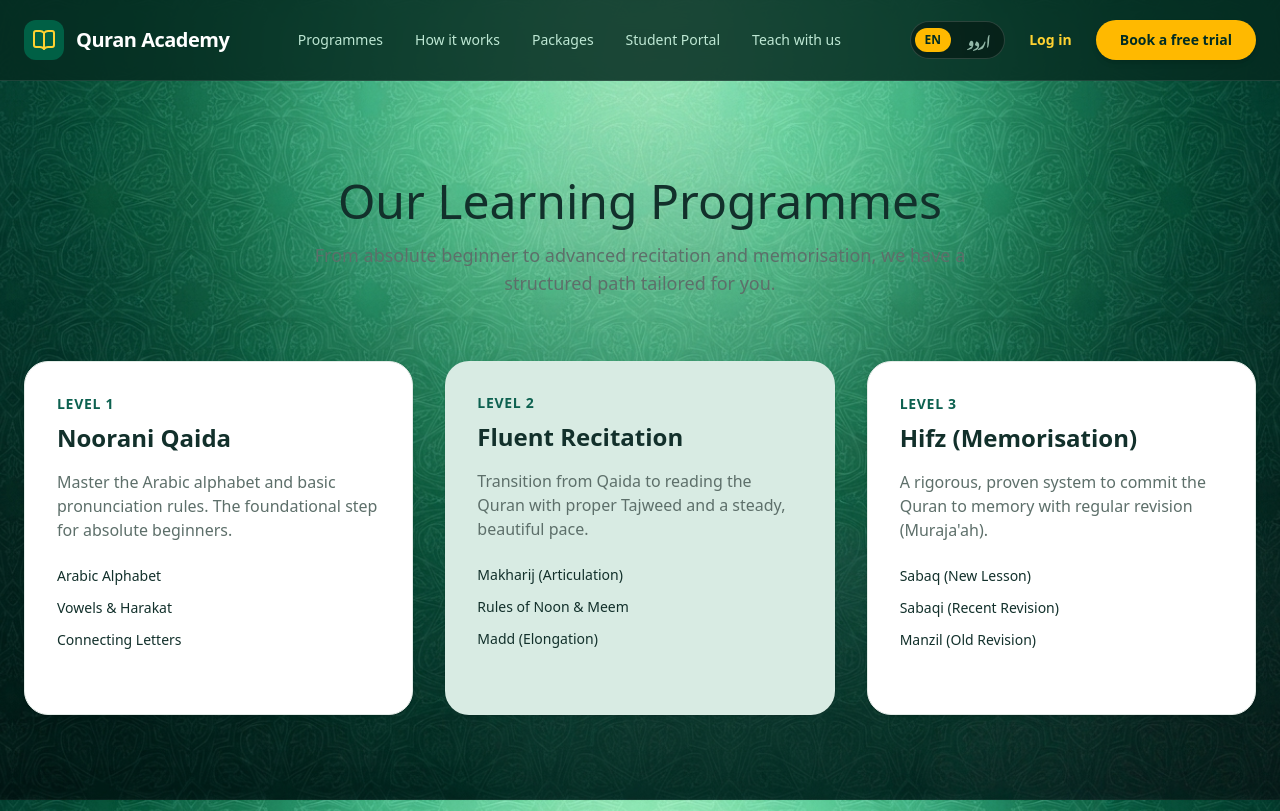
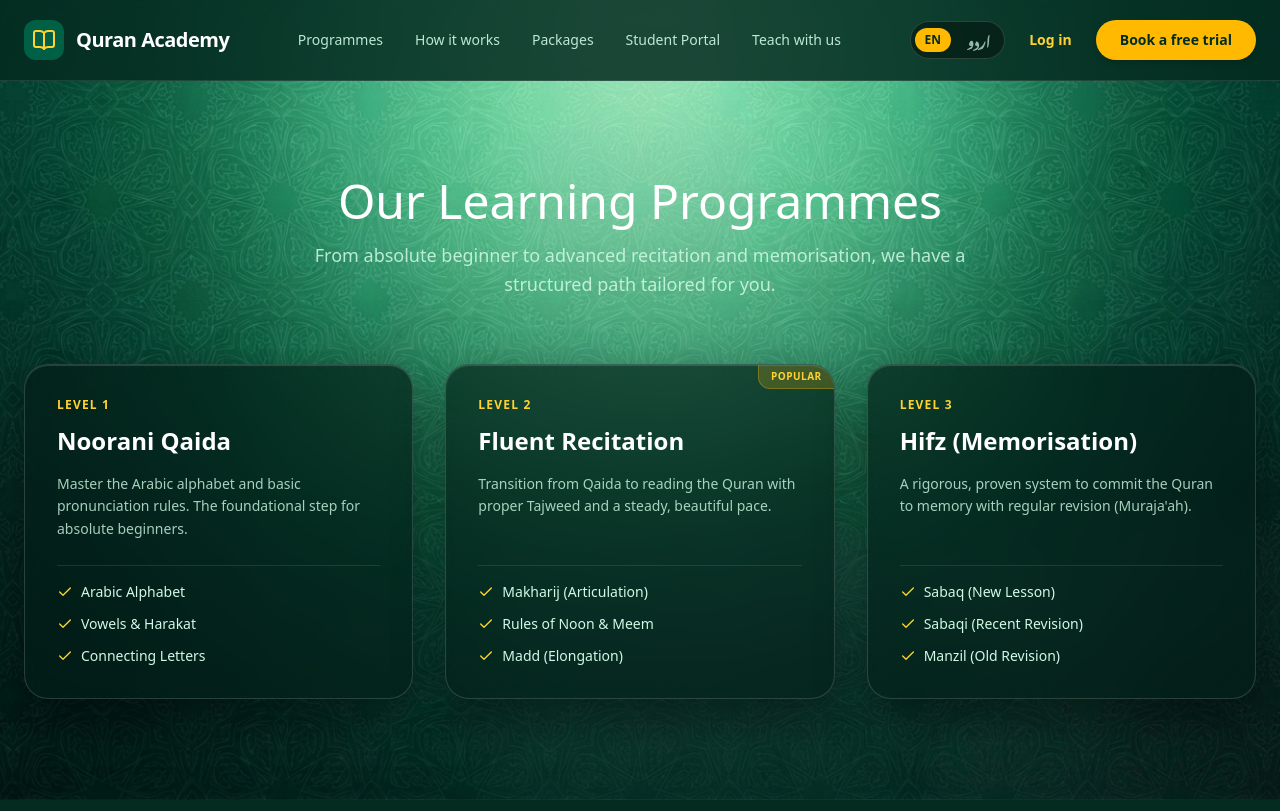
Before and after one commit to mdawoodali/QURAN-ACADEMY-APP, a Next.js app in the folder apps/web/: page /programmes in a window 1280 px wide. Built offline with nearby package versions, Linux system fonts and the light colour scheme; a web font is replaced by a local one.

Commit message:
style(programmes): apply glassmorphic cards and high-contrast typography

```diff
--- a/apps/web/src/app/(public)/programmes/page.tsx
+++ b/apps/web/src/app/(public)/programmes/page.tsx
@@ -1,44 +1,96 @@
+import { Check } from "lucide-react";
+
 export default function ProgrammesPage() {
   return (
     <main className="w-full max-w-[1280px] mx-auto px-6 py-12 md:py-24">
       <div className="text-center mb-16">
-        <h1 className="text-4xl md:text-5xl font-serif text-[var(--color-ink)] mb-4">Our Learning Programmes</h1>
-        <p className="text-[var(--color-muted)] max-w-2xl mx-auto text-lg">
+        <h1 className="text-4xl md:text-5xl font-serif text-white mb-4">
+          Our Learning Programmes
+        </h1>
+        <p className="text-emerald-100/85 max-w-2xl mx-auto text-lg leading-relaxed font-sans">
           From absolute beginner to advanced recitation and memorisation, we have a structured path tailored for you.
         </p>
       </div>
 
       <div className="grid grid-cols-1 md:grid-cols-2 lg:grid-cols-3 gap-8">
-        <div className="bg-white rounded-3xl p-8 border border-[var(--color-line)] shadow-sm">
-          <span className="text-[var(--color-green-600)] text-sm font-bold uppercase tracking-wider mb-2 block">Level 1</span>
-          <h2 className="text-2xl font-bold text-[var(--color-ink)] mb-4">Noorani Qaida</h2>
-          <p className="text-[var(--color-muted)] mb-6">Master the Arabic alphabet and basic pronunciation rules. The foundational step for absolute beginners.</p>
-          <ul className="space-y-3 mb-8">
-            <li className="flex items-center gap-2 text-sm text-[var(--color-ink)]">Arabic Alphabet</li>
-            <li className="flex items-center gap-2 text-sm text-[var(--color-ink)]">Vowels & Harakat</li>
-            <li className="flex items-center gap-2 text-sm text-[var(--color-ink)]">Connecting Letters</li>
+        {/* Level 1 */}
+        <div className="glass-container rounded-3xl p-8 border border-white/15 shadow-xl flex flex-col justify-between">
+          <div>
+            <span className="text-amber-300 text-xs font-bold uppercase tracking-widest mb-3 block">
+              Level 1
+            </span>
+            <h2 className="text-2xl font-bold font-serif text-white mb-4">
+              Noorani Qaida
+            </h2>
+            <p className="text-emerald-100/80 mb-6 leading-relaxed text-sm">
+              Master the Arabic alphabet and basic pronunciation rules. The foundational step for absolute beginners.
+            </p>
+          </div>
+          <ul className="space-y-3 pt-4 border-t border-white/10">
+            <li className="flex items-center gap-2 text-sm text-emerald-100">
+              <Check className="w-4 h-4 text-amber-300 flex-shrink-0" /> Arabic Alphabet
+            </li>
+            <li className="flex items-center gap-2 text-sm text-emerald-100">
+              <Check className="w-4 h-4 text-amber-300 flex-shrink-0" /> Vowels & Harakat
+            </li>
+            <li className="flex items-center gap-2 text-sm text-emerald-100">
+              <Check className="w-4 h-4 text-amber-300 flex-shrink-0" /> Connecting Letters
+            </li>
           </ul>
         </div>
 
-        <div className="bg-[var(--color-mint-100)] rounded-3xl p-8 shadow-sm">
-          <span className="text-[var(--color-green-600)] text-sm font-bold uppercase tracking-wider mb-2 block">Level 2</span>
-          <h2 className="text-2xl font-bold text-[var(--color-ink)] mb-4">Fluent Recitation</h2>
-          <p className="text-[var(--color-muted)] mb-6">Transition from Qaida to reading the Quran with proper Tajweed and a steady, beautiful pace.</p>
-          <ul className="space-y-3 mb-8">
-            <li className="flex items-center gap-2 text-sm text-[var(--color-ink)]">Makharij (Articulation)</li>
-            <li className="flex items-center gap-2 text-sm text-[var(--color-ink)]">Rules of Noon & Meem</li>
-            <li className="flex items-center gap-2 text-sm text-[var(--color-ink)]">Madd (Elongation)</li>
+        {/* Level 2 */}
+        <div className="glass-container rounded-3xl p-8 border border-amber-400/30 shadow-2xl relative overflow-hidden flex flex-col justify-between">
+          <div className="absolute top-0 right-0 bg-amber-400/20 text-amber-300 text-[10px] font-bold px-3 py-1 rounded-bl-xl border-l border-b border-amber-400/30 uppercase tracking-wider">
+            Popular
+          </div>
+          <div>
+            <span className="text-amber-300 text-xs font-bold uppercase tracking-widest mb-3 block">
+              Level 2
+            </span>
+            <h2 className="text-2xl font-bold font-serif text-white mb-4">
+              Fluent Recitation
+            </h2>
+            <p className="text-emerald-100/80 mb-6 leading-relaxed text-sm">
+              Transition from Qaida to reading the Quran with proper Tajweed and a steady, beautiful pace.
+            </p>
+          </div>
+          <ul className="space-y-3 pt-4 border-t border-white/10">
+            <li className="flex items-center gap-2 text-sm text-emerald-100">
+              <Check className="w-4 h-4 text-amber-300 flex-shrink-0" /> Makharij (Articulation)
+            </li>
+            <li className="flex items-center gap-2 text-sm text-emerald-100">
+              <Check className="w-4 h-4 text-amber-300 flex-shrink-0" /> Rules of Noon & Meem
+            </li>
+            <li className="flex items-center gap-2 text-sm text-emerald-100">
+              <Check className="w-4 h-4 text-amber-300 flex-shrink-0" /> Madd (Elongation)
+            </li>
           </ul>
         </div>
 
-        <div className="bg-white rounded-3xl p-8 border border-[var(--color-line)] shadow-sm">
-          <span className="text-[var(--color-green-600)] text-sm font-bold uppercase tracking-wider mb-2 block">Level 3</span>
-          <h2 className="text-2xl font-bold text-[var(--color-ink)] mb-4">Hifz (Memorisation)</h2>
-          <p className="text-[var(--color-muted)] mb-6">A rigorous, proven system to commit the Quran to memory with regular revision (Muraja'ah).</p>
-          <ul className="space-y-3 mb-8">
-            <li className="flex items-center gap-2 text-sm text-[var(--color-ink)]">Sabaq (New Lesson)</li>
-            <li className="flex items-center gap-2 text-sm text-[var(--color-ink)]">Sabaqi (Recent Revision)</li>
-            <li className="flex items-center gap-2 text-sm text-[var(--color-ink)]">Manzil (Old Revision)</li>
+        {/* Level 3 */}
+        <div className="glass-container rounded-3xl p-8 border border-white/15 shadow-xl flex flex-col justify-between">
+          <div>
+            <span className="text-amber-300 text-xs font-bold uppercase tracking-widest mb-3 block">
+              Level 3
+            </span>
+            <h2 className="text-2xl font-bold font-serif text-white mb-4">
+              Hifz (Memorisation)
+            </h2>
+            <p className="text-emerald-100/80 mb-6 leading-relaxed text-sm">
+              A rigorous, proven system to commit the Quran to memory with regular revision (Muraja'ah).
+            </p>
+          </div>
+          <ul className="space-y-3 pt-4 border-t border-white/10">
+            <li className="flex items-center gap-2 text-sm text-emerald-100">
+              <Check className="w-4 h-4 text-amber-300 flex-shrink-0" /> Sabaq (New Lesson)
+            </li>
+            <li className="flex items-center gap-2 text-sm text-emerald-100">
+              <Check className="w-4 h-4 text-amber-300 flex-shrink-0" /> Sabaqi (Recent Revision)
+            </li>
+            <li className="flex items-center gap-2 text-sm text-emerald-100">
+              <Check className="w-4 h-4 text-amber-300 flex-shrink-0" /> Manzil (Old Revision)
+            </li>
           </ul>
         </div>
       </div>
```
